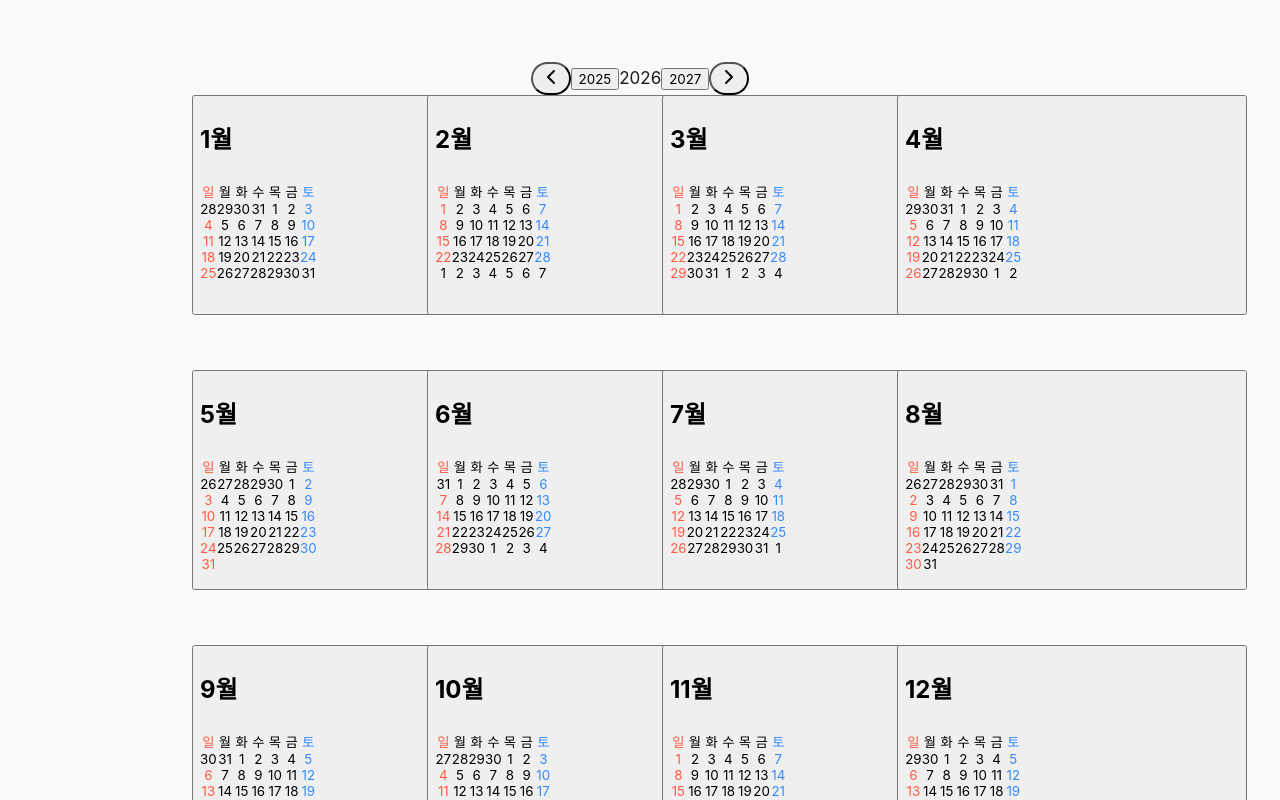
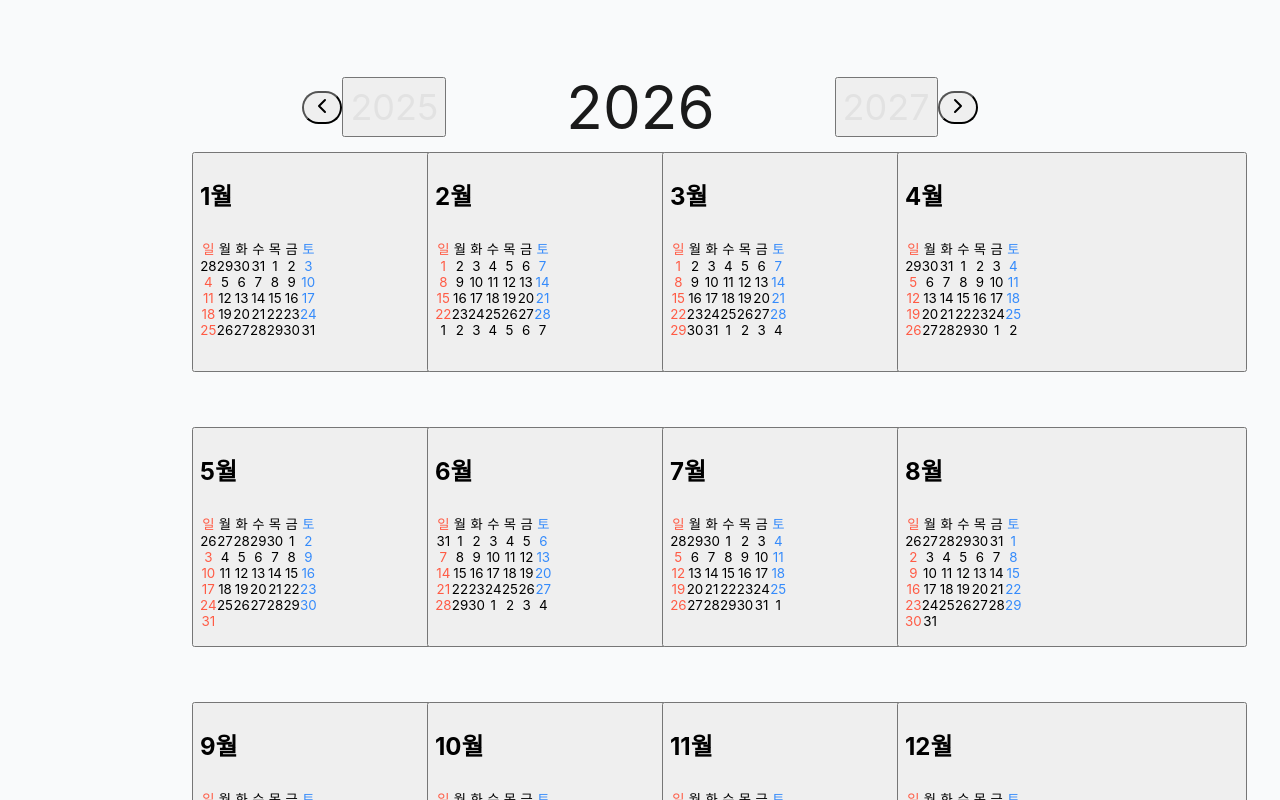
Before and after one commit to soyongdol-e/Gen_Planner, a React (Vite) app: page / in a window 1280 px wide. Both pictures are taken after a click on the button "2026년". Built offline with nearby package versions, Linux system fonts and the light colour scheme; a web font is replaced by a local one.

Commit message:
Update Year navigation: 60px current year, 36px prev/next, 120px spacing, larger icons

```diff
--- a/src/components/views/YearView.tsx
+++ b/src/components/views/YearView.tsx
@@ -140,37 +140,44 @@ export function YearView({ onMonthClick }: YearViewProps) {
   return (
     <div className="h-screen flex flex-col bg-white">
       {/* Navigation */}
-      <div className="flex items-center justify-center gap-6 pt-[62px] pb-8">
+      <div className="flex items-center justify-center pt-[62px] pb-8">
+        {/* Left Arrow Icon */}
         <button
           onClick={handlePrevYear}
           className="p-2 hover:bg-gray-50 rounded-full transition-colors"
         >
-          <ChevronLeft className="size-6" />
+          <ChevronLeft className="size-8 text-gray-600" />
         </button>
 
+        {/* Previous Year - 40px gap from icon */}
         <button
           onClick={() => handleYearClick(prevYear)}
-          className="text-heading-lg text-gray-300 hover:text-gray-400 transition-colors px-4"
+          className="text-[36px] font-bold leading-[150%] transition-colors ml-10"
+          style={{ color: '#E2E2E2' }}
         >
           {prevYear}
         </button>
 
-        <div className="text-display-lg font-bold px-8">
+        {/* Current Year - 120px gap from previous year */}
+        <div className="text-[60px] font-bold leading-[150%] mx-[120px]">
           {currentYear}
         </div>
 
+        {/* Next Year - 120px gap from current year */}
         <button
           onClick={() => handleYearClick(nextYear)}
-          className="text-heading-lg text-gray-300 hover:text-gray-400 transition-colors px-4"
+          className="text-[36px] font-bold leading-[150%] transition-colors"
+          style={{ color: '#E2E2E2' }}
         >
           {nextYear}
         </button>
 
+        {/* Right Arrow Icon - 40px gap from next year */}
         <button
           onClick={handleNextYear}
-          className="p-2 hover:bg-gray-50 rounded-full transition-colors"
+          className="p-2 hover:bg-gray-50 rounded-full transition-colors ml-10"
         >
-          <ChevronRight className="size-6" />
+          <ChevronRight className="size-8 text-gray-600" />
         </button>
       </div>
 
```
